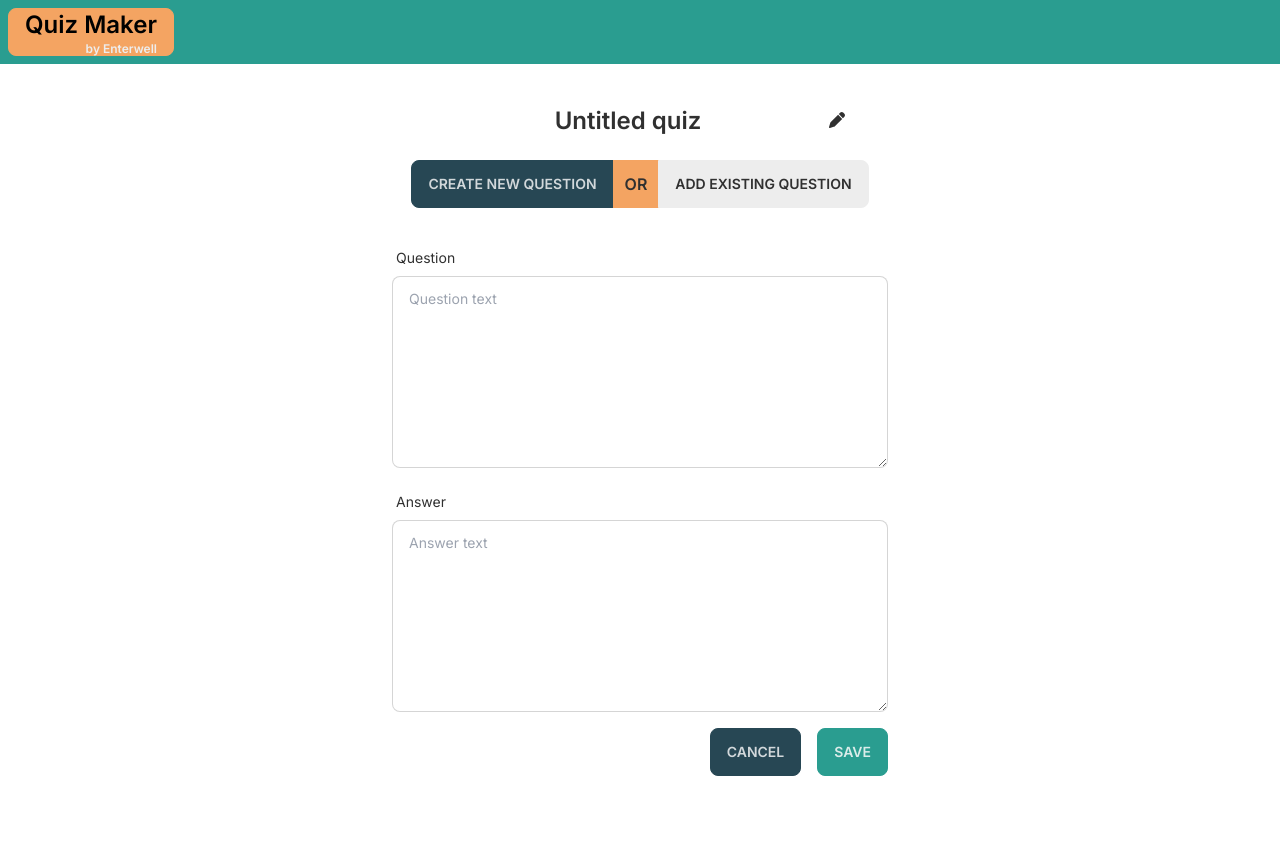
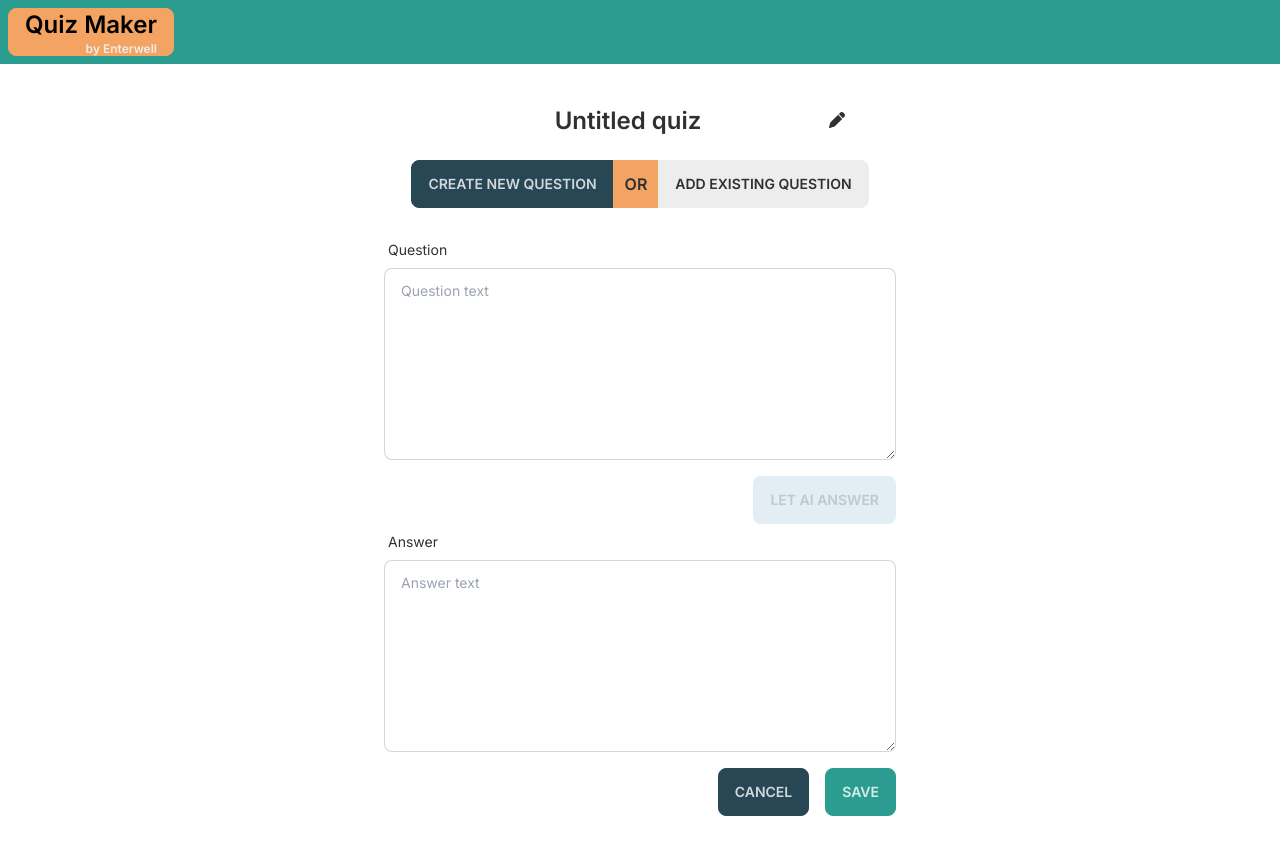
Before and after one commit to mmemic/quiz-maker, a Next.js app: page /quiz/create in a window 1280 px wide. Both pictures are taken after a click on the radio button "Create new question". Shown: the top 854 px of the page. Built offline with nearby package versions, Linux system fonts and the light colour scheme; no server answers.

Commit message:
add ai answering feature

```diff
--- /dev/null
+++ b/app/api/chat/route.ts
@@ -0,0 +1,26 @@
+import OpenAI from 'openai';
+import { OpenAIStream, StreamingTextResponse } from 'ai';
+
+// Create an OpenAI API client (that's edge friendly!)
+const openai = new OpenAI({
+  apiKey: process.env.OPENAI_API_KEY,
+});
+
+// IMPORTANT! Set the runtime to edge
+export const runtime = 'edge';
+
+export async function POST(req: Request) {
+  // Extract the `messages` from the body of the request
+  const { messages } = await req.json();
+
+  // Ask OpenAI for a streaming chat completion given the prompt
+  const response = await openai.chat.completions.create({
+    model: 'gpt-3.5-turbo',
+    stream: true,
+    messages,
+  });
+  // Convert the response into a friendly text-stream
+  const stream = OpenAIStream(response);
+  // Respond with the stream
+  return new StreamingTextResponse(stream);
+}
--- a/components/question/add-new-question.tsx
+++ b/components/question/add-new-question.tsx
@@ -4,31 +4,48 @@ import { v4 as uuidv4 } from 'uuid';
 import { SubmitHandler, useForm } from 'react-hook-form';
 import { useQuizFormContext } from '@/contexts/quiz-form.context';
 import { QuestionDTO } from '@/types/question.type';
+import { useChat } from 'ai/react';
+import { useEffect } from 'react';
+import clsx from 'clsx';
 
 type Inputs = {
   question: string;
   answer: string;
 };
 
-export type AddNewQuestionProps = {
-  // handleAddQuestions: (question: CreateQuestion[]) => void;
-  // resetAction: () => void;
-};
-
-export default function AddNewQuestion({}: // handleAddQuestions,
-// resetAction,
-AddNewQuestionProps) {
+export default function AddNewQuestion() {
   const { setQuestionAction, addQuestions } = useQuizFormContext();
   const {
     register,
     handleSubmit,
     formState: { errors },
+    watch,
+    setValue,
   } = useForm<Inputs>({
     defaultValues: {
       question: '',
       answer: '',
     },
   });
+  const { messages, setInput, handleSubmit: submitQuery } = useChat();
+  const questionValue = watch().question;
+  const answerValue = watch().answer;
+
+  useEffect(() => {
+    setInput(questionValue);
+  }, [questionValue, setInput]);
+
+  useEffect(() => {
+    const lastMessage = messages[messages.length - 1]?.content;
+
+    if (lastMessage && answerValue != lastMessage) {
+      if (messages.length % 2) {
+        setValue('answer', '...');
+      } else {
+        setValue('answer', lastMessage);
+      }
+    }
+  }, [messages, answerValue, setValue]);
 
   const createValidationOptions = (name: string) => ({
     required: `${name} is required`,
@@ -38,6 +55,7 @@ AddNewQuestionProps) {
     },
     setValueAs: (val: string) => val.trim(),
   });
+
   const validationOptions = {
     question: createValidationOptions('Question'),
     answer: createValidationOptions('Answer'),
@@ -55,13 +73,12 @@ AddNewQuestionProps) {
     };
     addQuestions([newQuestion]);
     setQuestionAction(null);
-    // resetAction();
   };
 
   return (
-    <div className='flex flex-col gap-4 w-full'>
+    <div className='flex flex-col w-full'>
       <form
-        className='form-control flex flex-col p-2'
+        className='form-control flex flex-col'
         onSubmit={handleSubmit(onSubmit)}
       >
         <label className='label'>
@@ -73,7 +90,22 @@ AddNewQuestionProps) {
           {...register('question', validationOptions.question)}
         />
         <p className='text-error text-sm p-2'>{errors.question?.message}</p>
-        <label className='label'>
+      </form>
+      <form onSubmit={submitQuery} className='flex justify-end'>
+        <Button
+          className={clsx('btn btn-secondary', {
+            'btn-disabled': questionValue.length < 10,
+          })}
+          type='submit'
+        >
+          Let AI answer
+        </Button>
+      </form>
+      <form
+        className='form-control flex flex-col'
+        onSubmit={handleSubmit(onSubmit)}
+      >
+        <label className='label flex items-end'>
           <span className='label-text'>Answer</span>
         </label>
         <textarea
--- a/package.json
+++ b/package.json
@@ -18,9 +18,11 @@
     "@fortawesome/react-fontawesome": "^0.2.0",
     "@prisma/client": "^5.4.1",
     "@sindresorhus/slugify": "^2.2.1",
+    "ai": "^2.2.15",
     "clsx": "^2.0.0",
     "next": "13.5.4",
     "nextjs-toploader": "^1.4.2",
+    "openai": "^4.12.1",
     "react": "^18",
     "react-dom": "^18",
     "react-hook-form": "^7.47.0",
```
Also changed, not shown: app/page.tsx (+35 -0 lines), 1 other file (tests, documents, lock files or other folders).
